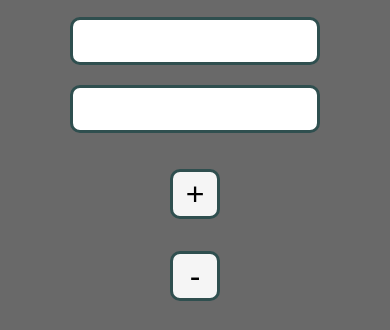
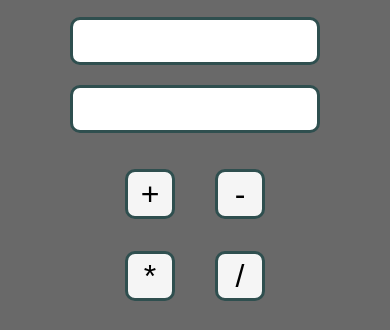
Before and after one commit to rengo03/SimpleCalculator, a plain HTML site: page index.html in a window 390 px wide. Shown: the part 120-450 px from the top of the page. Drawn offline with Linux system fonts and the light colour scheme.

Commit message:
responsive layout

```diff
--- a/index.html
+++ b/index.html
@@ -23,10 +23,14 @@
         </div>
 
         <div class="buttons">
-            <button id="sum">+</button>
-            <button id="diff">-</button>
-            <button id="multiplication">*</button>
-            <button id="division">/</button>
+            <div class="group1">
+                <button id="sum">+</button>
+                <button id="diff">-</button>
+            </div>
+            <div class="group2">
+                <button id="multiplication">*</button>
+                <button id="division">/</button>
+            </div>
         </div>
     </div>
 
```
